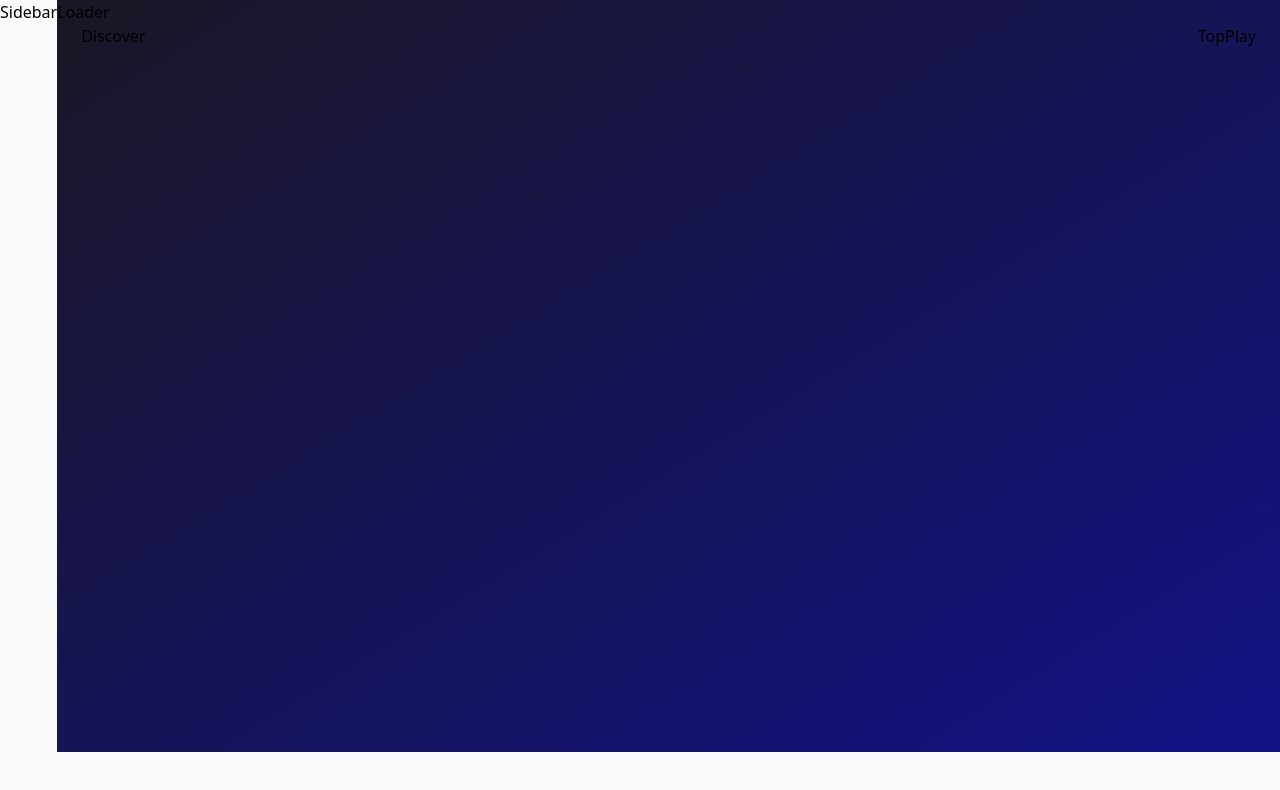
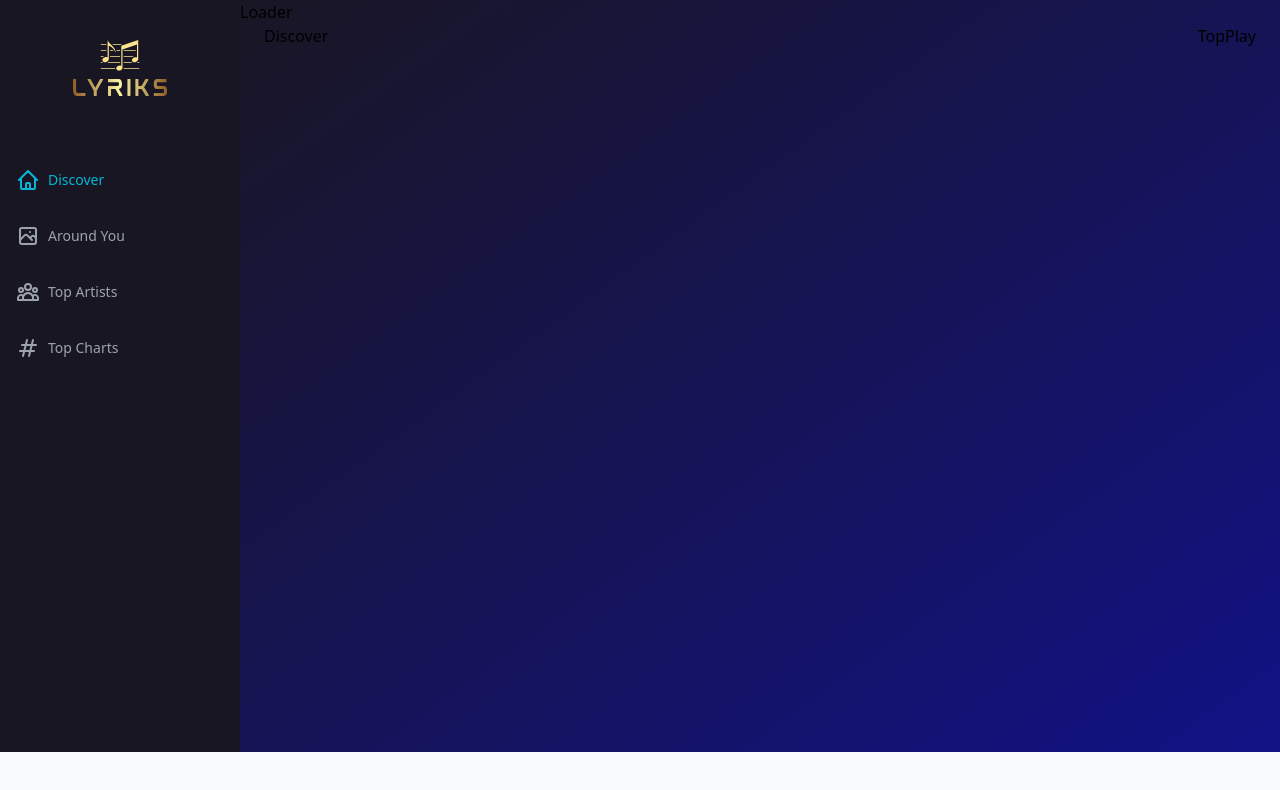
Before and after one commit to MertArar/musicApp, a React (Vite) app: page / in a window 1280 px wide. Shown: the top 790 px of the page. Built offline with nearby package versions, Linux system fonts and the light colour scheme.

Commit message:
sidebar added

```diff
--- a/src/components/Sidebar.jsx
+++ b/src/components/Sidebar.jsx
@@ -1,5 +1,59 @@
-const Sidebar = () => (
-  <div>Sidebar</div>
+import { useState } from "react";
+import { NavLink } from "react-router-dom";
+import { RiCloseLine } from "react-icons/ri";
+import { HiOutlineMenu } from "react-icons/hi";
+
+import { logo } from "../assets";
+import { links } from "../assets/constants";
+
+const NavLinks = ({ handleClick }) => (
+  <div className="mt-10">
+    {links.map((item) => (
+      <NavLink
+        key={item.name}
+        to={item.to}
+        className="flex flex-row justify-start items-center my-8 text-sm font-medium text-gray-400 hover:text-cyan-400"
+        onClick={() => handleClick && handleClick()}
+      >
+        <item.icon className="w-6 h-6 mr-2" />
+        {item.name}
+      </NavLink>
+    ))}
+  </div>
 );
 
+const Sidebar = () => {
+  const [mobileMenuOpen, setMobileMenuOpen] = useState(false);
+  return (
+    <>
+      <div className="md:flex hidden flex-col w-[240px] py-10 px-4 bg-[#191624]">
+        <img src={logo} alt="logo" className="w-full h-14 object-contain" />
+        <NavLinks />
+      </div>
+
+      <div className="absolute md:hidden block top-6 right-3">
+        {mobileMenuOpen ? (
+          <RiCloseLine
+            className="w-6 h-6 text-white mr-2"
+            onClick={() => setMobileMenuOpen(false)}
+          />
+        ) : (
+          <HiOutlineMenu
+            className="w-6 h-6 text-white mr-2"
+            onClick={() => setMobileMenuOpen(true)}
+          />
+        )}
+      </div>
+      <div
+        className={`absolute top-0 h-screen w-2/3 bg-gradient-to-tl from-white/10 to-[#483d8b] backdrop-blur-lg z-10 p-6 md:hidden smooth-transition ${
+          mobileMenuOpen ? "left-0" : "-left-full"
+        }`}
+      >
+        <img src={logo} alt="logo" className="w-full h-14 object-contain" />
+        <NavLinks handleClick={() => setMobileMenuOpen(false)} />
+      </div>
+    </>
+  );
+};
+
 export default Sidebar;
```
